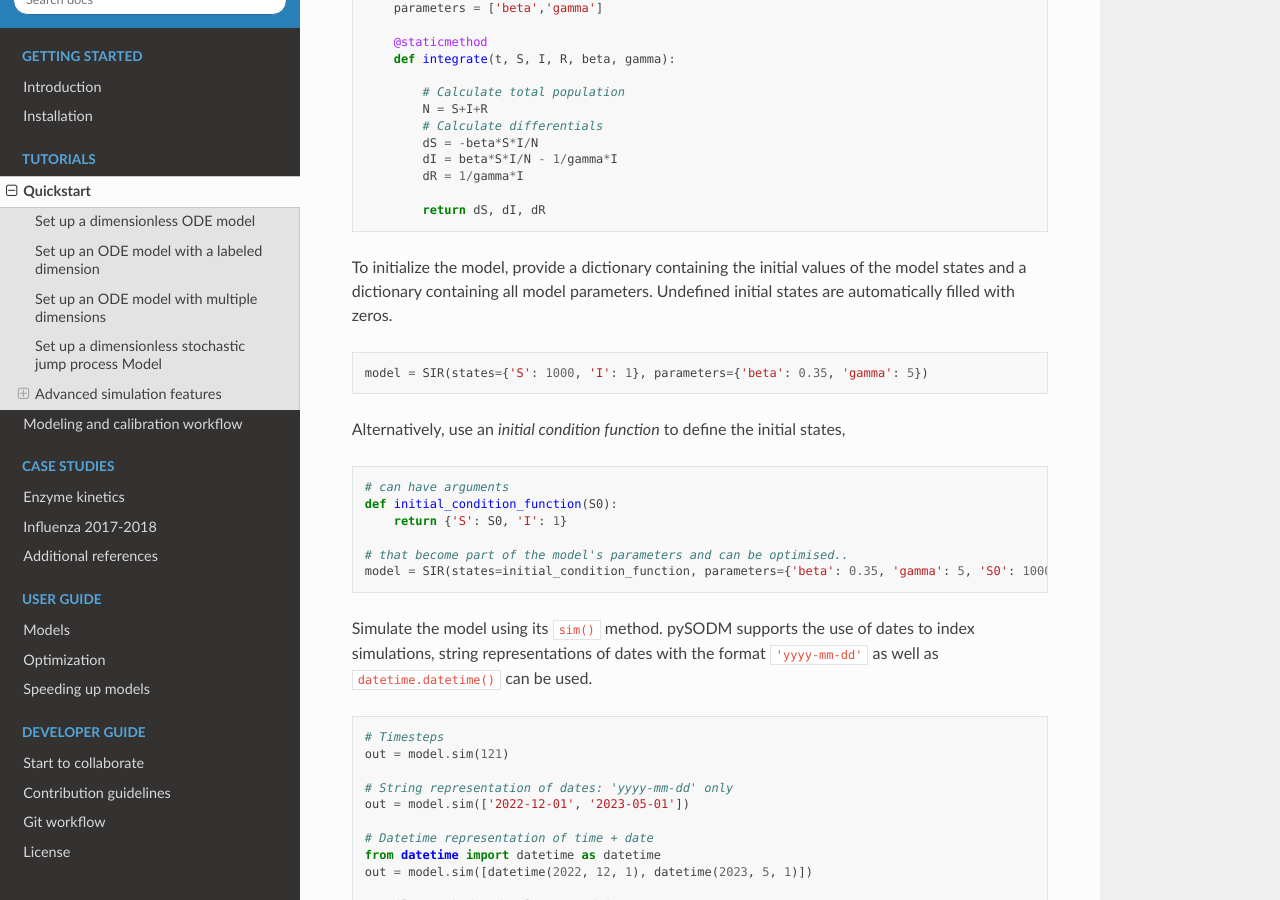
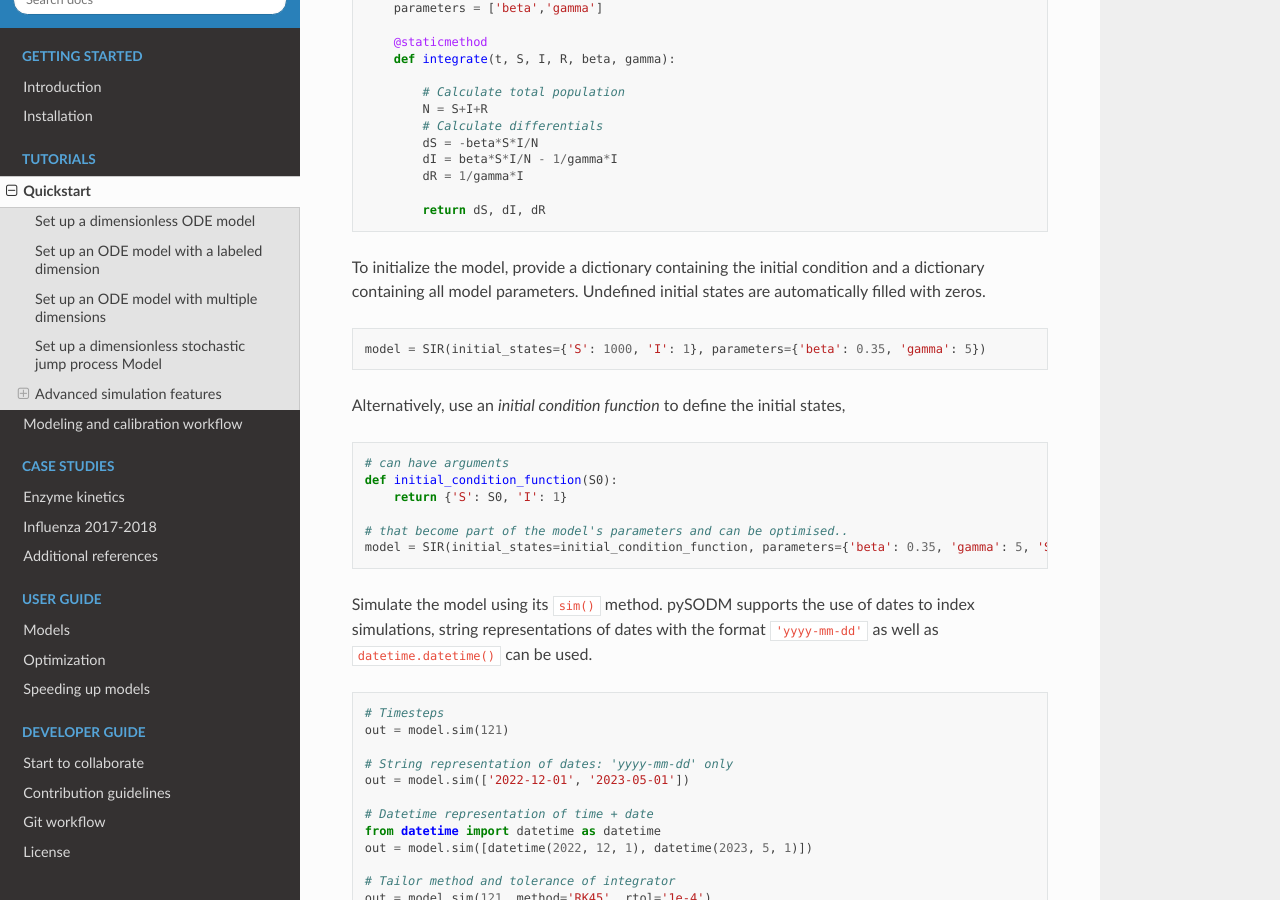
Before and after one commit to twallema/pySODM, a Sphinx documentation site: the page built from docs/quickstart.md, in a window 1280 px wide and 900 px high, scrolled down 893 px. Built offline with Sphinx 7.4.7 and the Read the Docs theme 3.1.0, drawn with Linux system fonts in a browser that asks for light colours; some of the changed text lies outside the part shown.

Commit message:
Change 'states' --> 'initial_states' when initializing model (#102)

````diff
--- a/docs/quickstart.md
+++ b/docs/quickstart.md
@@ -41,10 +41,10 @@ class SIR(ODE):
         return dS, dI, dR
 ```
 
-To initialize the model, provide a dictionary containing the initial values of the model states and a dictionary containing all model parameters. Undefined initial states are automatically filled with zeros.
+To initialize the model, provide a dictionary containing the initial condition and a dictionary containing all model parameters. Undefined initial states are automatically filled with zeros.
 
 ```python
-model = SIR(states={'S': 1000, 'I': 1}, parameters={'beta': 0.35, 'gamma': 5})
+model = SIR(initial_states={'S': 1000, 'I': 1}, parameters={'beta': 0.35, 'gamma': 5})
 ```
 
 Alternatively, use an *initial condition function* to define the initial states,
@@ -55,7 +55,7 @@ def initial_condition_function(S0):
     return {'S': S0, 'I': 1}
 
 # that become part of the model's parameters and can be optimised..
-model = SIR(states=initial_condition_function, parameters={'beta': 0.35, 'gamma': 5, 'S0': 1000})
+model = SIR(initial_states=initial_condition_function, parameters={'beta': 0.35, 'gamma': 5, 'S0': 1000})
 ```
 
 Simulate the model using its `sim()` method. pySODM supports the use of dates to index simulations, string representations of dates with the format `'yyyy-mm-dd'` as well as `datetime.datetime()` can be used.
@@ -128,7 +128,7 @@ class stratified_SIR(ODE):
 When initializing your model, provide a dictionary containing coordinates for every dimension declared previously. In the example below, we'll declare four age groups: 0-5, 5-15, 15-65 and 65-120 year olds. **All** model states are now 1D vectors of shape `(4,)`.
 
 ```python
-model = stratified_SIR(states={'S': 1000*np.ones(4), 'I': np.ones(4)},
+model = stratified_SIR(initial_states={'S': 1000*np.ones(4), 'I': np.ones(4)},
                        parameters={'beta': 0.35, 'gamma': 5},
                        coordinates={'age_groups': ['0-5','5-15', '15-65','65-120']})
 out = model.sim(121)
@@ -192,7 +192,7 @@ params={'alpha': np.array([0.05, 0.1, 0.2, 0.15]), 'gamma': 5, 'beta': 7}
 init_states = {'S': [606938, 1328733, 7352492, 2204478], 'S_v': 1e6, 'I_v': 2}
 coordinates={'age_group': ['0-5','5-15', '15-65','65-120']}
 # Initialize model
-model = ODE_SIR_SI(states=init_states, parameters=params, coordinates=coordinates)
+model = ODE_SIR_SI(initial_states=init_states, parameters=params, coordinates=coordinates)
 # Simulate the model
 out = model.sim(120)
 print(out)
@@ -321,7 +321,7 @@ def vary_my_parameter(t, states, param, an_additional_parameter):
 When initialising the model, all we need to do is use the `time_dependent_parameters` keyword to declare what parameter our TDPF should be applied to. Additional parameters introduced in TDPFs, in this example `an_additional_parameter`, should be added to the parameters dictionary.
 
 ```python
-model = SIR(states={'S': 1000, 'I': 1},
+model = SIR(initial_states={'S': 1000, 'I': 1},
             parameters={'beta': 0.35, 'gamma': 5, 'an_additional_parameter': any_datatype_you_want},
             time_dependent_parameters={'beta': vary_my_parameter})
 ```
````
Also changed, not shown: README.md (+1 -1 lines), docs/models.md (+6 -6 lines), docs/workflow.md (+2 -2 lines), 4 other files.
